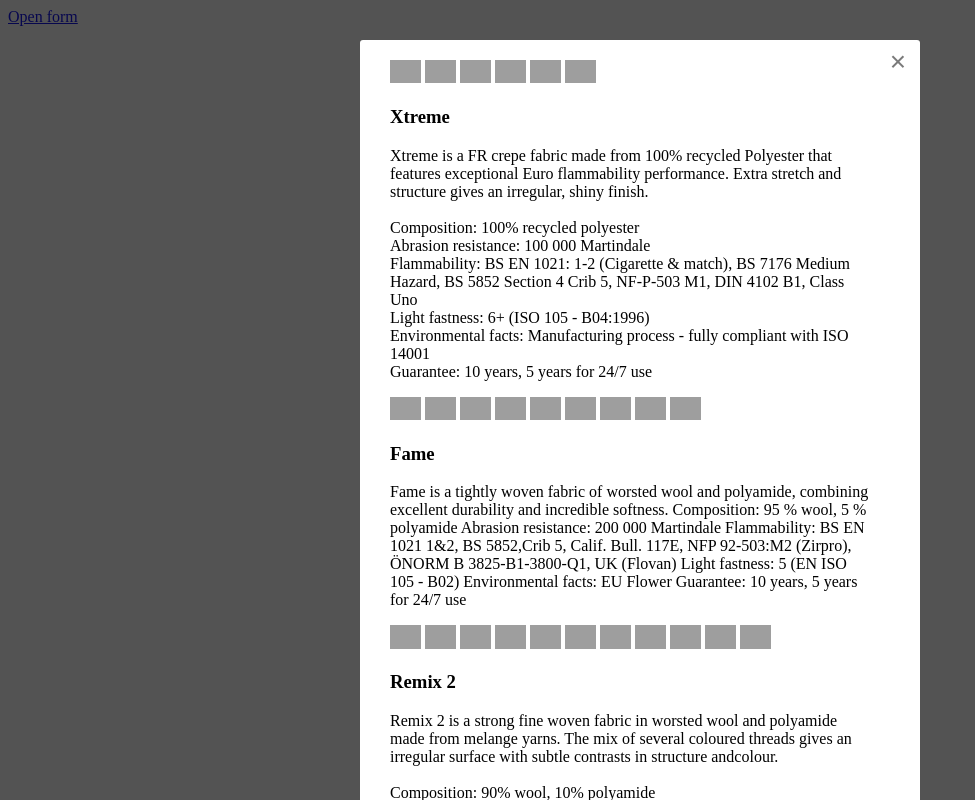
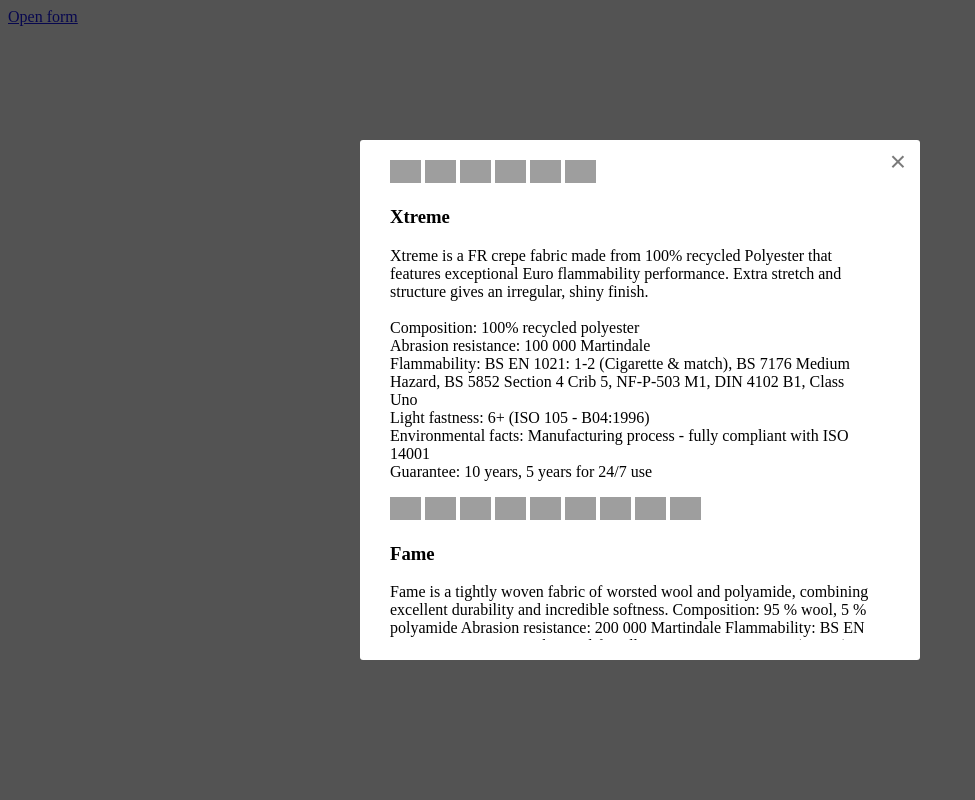
Before and after one commit to bobrikof/SBS_lightbox, a plain HTML site: page index.html in a window 1280 px wide. Both pictures are taken after a click on the link "Open form". Shown: the whole page, without its empty margins (0-975 px from the left). Drawn offline with nearby package versions, Linux system fonts and the light colour scheme; grey boxes are pictures that could not be loaded.

Commit message:
Height adjustments, setteing to 60%

```diff
--- a/index.html
+++ b/index.html
@@ -33,7 +33,7 @@
 
 		<!-- form itself -->
 		<div id="test-form" class="mfp-hide white-popup-block">
-			<div id="fancybox-inner" style="top: 10px; left: 10px; width: 520px; height: 1155px; overflow: auto;"><div id="colorinformation" class="fancy-inline-content">
+			<div id="fancybox-inner" style="top: 10px; left: 10px; height: 100%; overflow: auto;"><div id="colorinformation" class="fancy-inline-content">
 				<div class="white-popup-block-content">
 						<div class="colorinformation-thumbs">
 							<img src="http://www.hag-uk.co.uk/ProductCatalog/ScaledImagesCache/fabric-thumbnail/8037-9.jpg" class="white-box-image-size" alt="Xtreme-Plus-EXR079-fabric-fabric" title="Xtreme-Plus-EXR079-fabric-fabric">
--- a/magnific.css
+++ b/magnific.css
@@ -303,16 +303,18 @@ img.mfp-img {
       background: #FFF;
       padding: 20px 30px;
       text-align: left;
-      max-width: 500px;
+      width: 500px;
       margin: 40px auto;
       position: relative;
 	  border-radius:3px;
 	  font-size:12pt;
+	  height:60%;
 	  font-family: Tiempos;
   }
 
   .white-popup-block-content {
 	  max-width:480px;
+	  height:100%;
   }
 
   .white-box-image-size {
```
